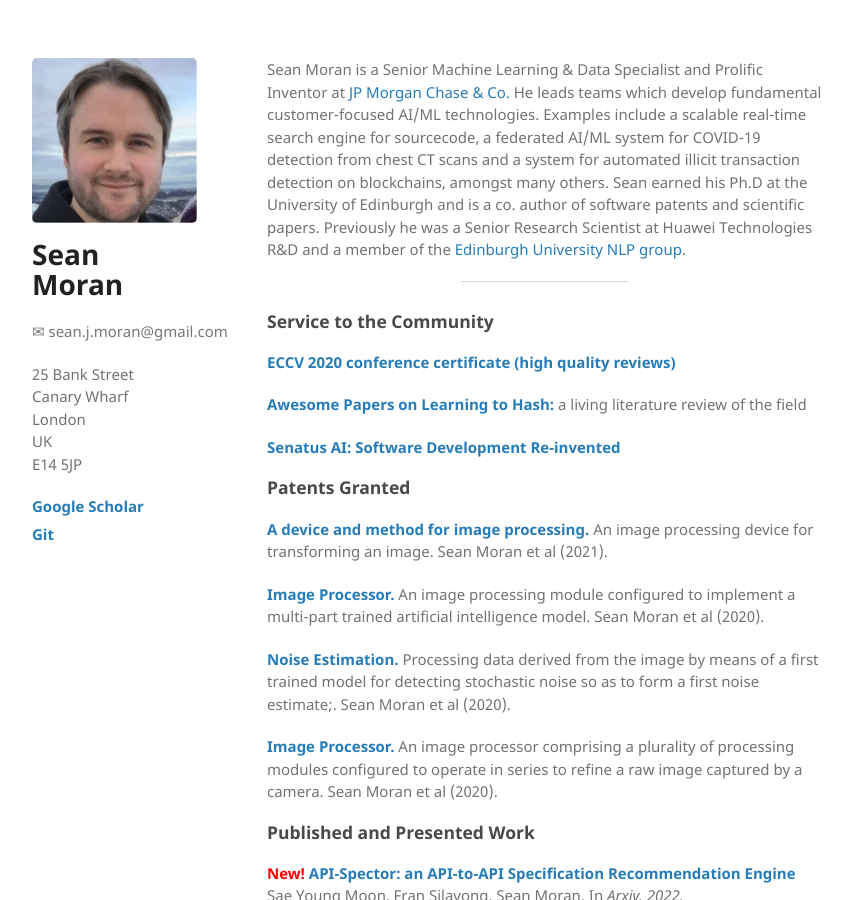
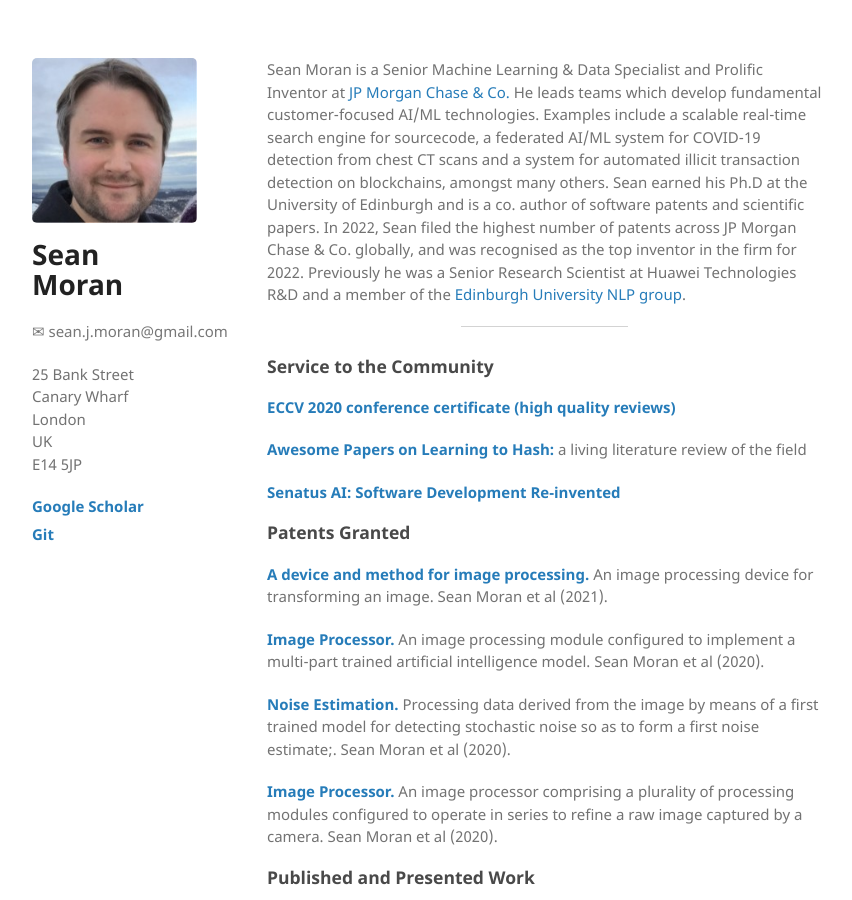
Before and after one commit to sjmoran/sjmoran.github.io, a Jekyll site: the page built from index.html, in a window 1280 px wide and 900 px high. Shown: the whole window, without its empty margins (26-878 px from the left). Built offline with Jekyll 4.4.1, drawn with Linux system fonts in a browser that asks for light colours.

Commit message:
Update index.html

```diff
--- a/index.html
+++ b/index.html
@@ -3,7 +3,7 @@
 ---
 
 <p>Sean Moran is a Senior Machine Learning & Data Specialist and Prolific Inventor at <a target="_blank" href="https://www.jpmorganchase.com/">JP Morgan Chase & Co.</a> He leads teams which develop fundamental customer-focused AI/ML technologies. Examples include a scalable real-time search engine for sourcecode, a federated AI/ML system for COVID-19 detection from chest CT scans and a system for automated illicit transaction detection on blockchains, amongst many others. Sean earned his Ph.D at the University of Edinburgh and is a co. author of software patents and scientific papers.
-Previously he was a Senior Research Scientist at Huawei Technologies R&D and a member of the <a target="_blank" href="https://edinburghnlp.inf.ed.ac.uk/">Edinburgh University NLP group</a>.</p>
+In 2022, Sean filed the highest number of patents across JP Morgan Chase & Co. globally, and was recognised as the top inventor in the firm for 2022. Previously he was a Senior Research Scientist at Huawei Technologies R&D and a member of the <a target="_blank" href="https://edinburghnlp.inf.ed.ac.uk/">Edinburgh University NLP group</a>.</p>
 
 <hr />
 
```
